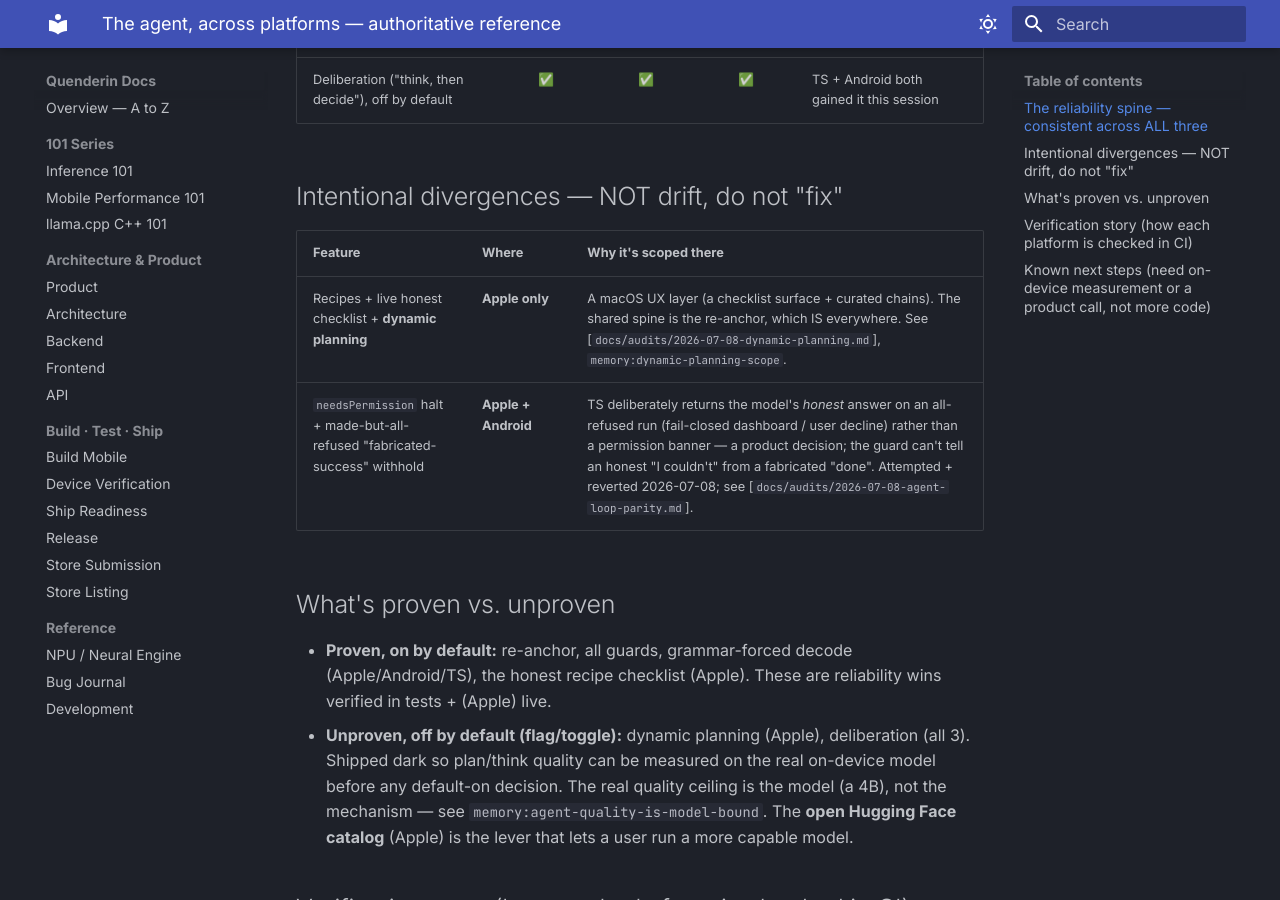
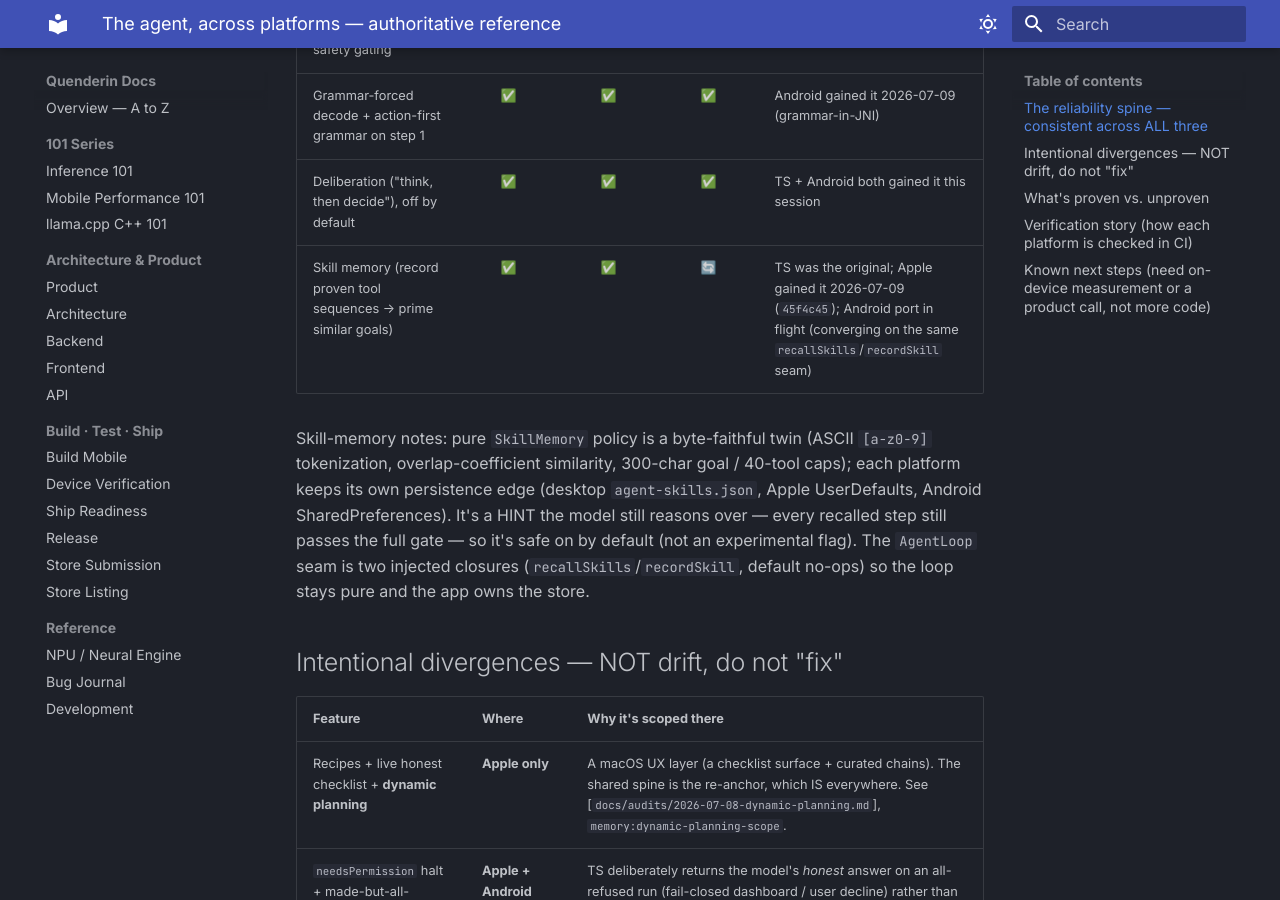
Before and after one commit to alikatgh/quenderin, an MkDocs documentation site: the page built from docs/agent-cross-platform-state.md, in a window 1280 px wide and 900 px high, scrolled down 1080 px. Built offline with MkDocs 1.6.1 and Material for MkDocs 9.7.7, drawn with Linux system fonts in a browser that asks for light colours.

Commit message:
docs: record skill memory in the cross-platform agent-state reference
Adds the skill-memory row to the reliability-spine matrix: TS (original) + Apple
(45f4c45) have it; the Android port is in flight on the same recallSkills/
recordSkill seam. Notes the byte-faithful pure policy + per-platform persistence
edges. Touches only this reference doc — the concurrent session's in-flight
files are left untouched.

Co-Authored-By: Claude Opus 4.8 <noreply@anthropic.com>

```diff
--- a/docs/agent-cross-platform-state.md
+++ b/docs/agent-cross-platform-state.md
@@ -20,6 +20,14 @@ Platforms: **Apple** = macOS/iOS Swift (`apple/QuenderinKit`) · **TS** = Window
 | `.plan` per-step safety gating | ✅ | ✅ | ✅ | |
 | Grammar-forced decode + action-first grammar on step 1 | ✅ | ✅ | ✅ | Android gained it 2026-07-09 (grammar-in-JNI) |
 | Deliberation ("think, then decide"), off by default | ✅ | ✅ | ✅ | TS + Android both gained it this session |
+| Skill memory (record proven tool sequences → prime similar goals) | ✅ | ✅ | 🔄 | TS was the original; Apple gained it 2026-07-09 (`45f4c45`); Android port in flight (converging on the same `recallSkills`/`recordSkill` seam) |
+
+Skill-memory notes: pure `SkillMemory` policy is a byte-faithful twin (ASCII `[a-z0-9]` tokenization,
+overlap-coefficient similarity, 300-char goal / 40-tool caps); each platform keeps its own persistence edge
+(desktop `agent-skills.json`, Apple UserDefaults, Android SharedPreferences). It's a HINT the model still
+reasons over — every recalled step still passes the full gate — so it's safe on by default (not an
+experimental flag). The `AgentLoop` seam is two injected closures (`recallSkills`/`recordSkill`, default
+no-ops) so the loop stays pure and the app owns the store.
 
 ## Intentional divergences — NOT drift, do not "fix"
 
```
